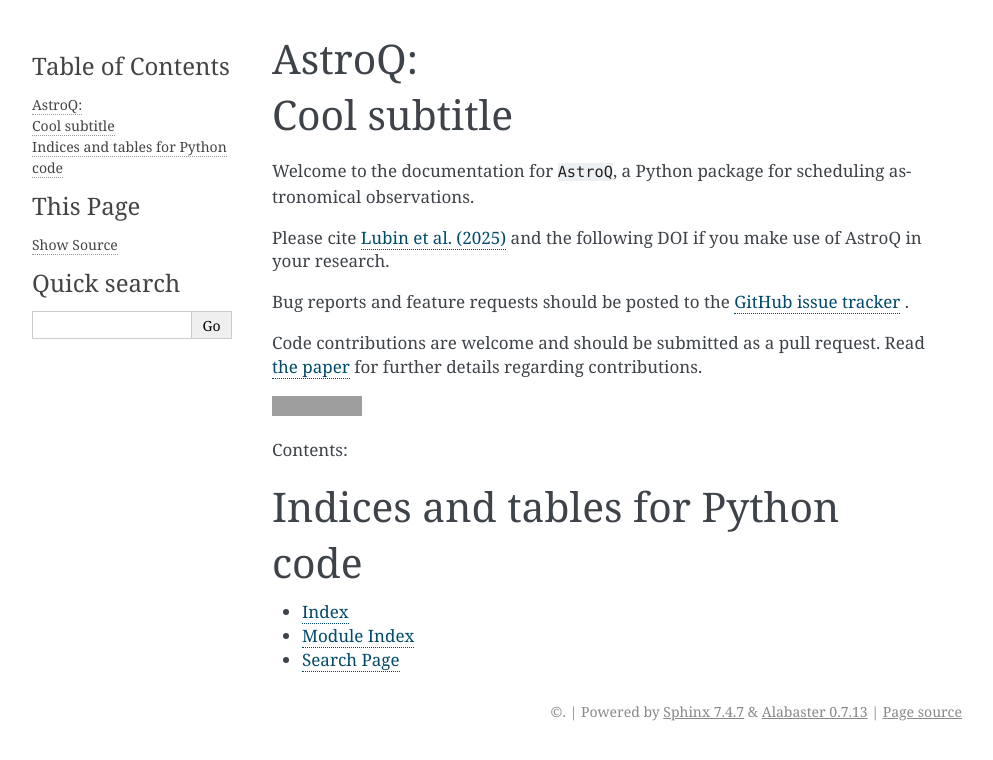
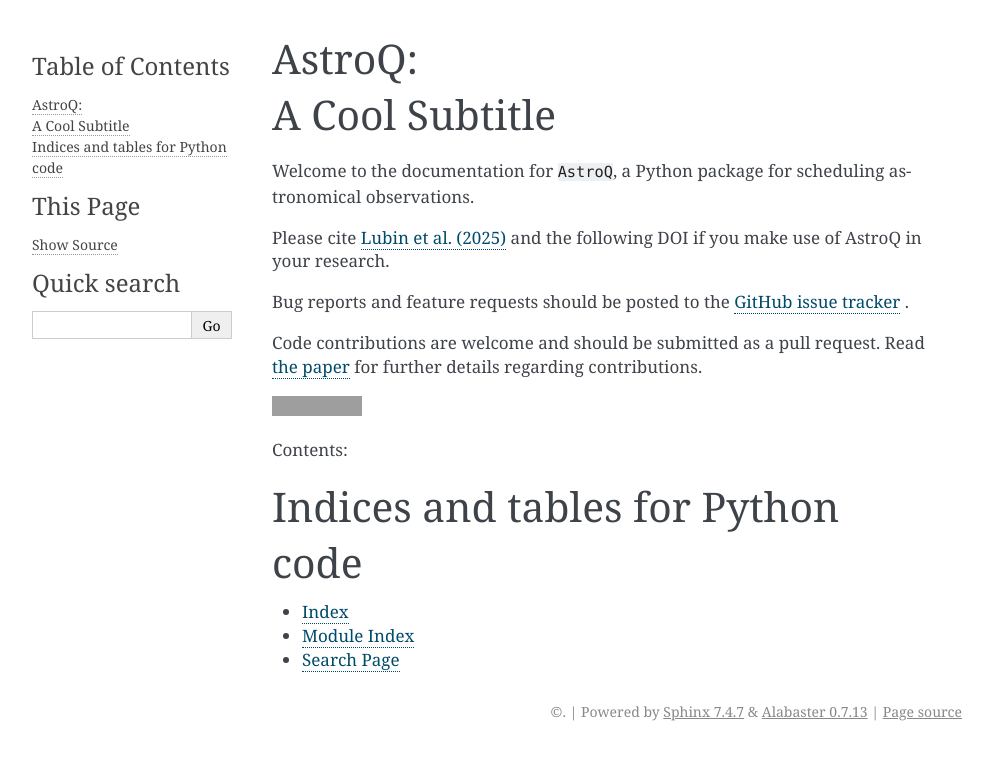
Before and after one commit to jluby127/AstroQ, a Sphinx documentation site: the page built from docs/index.rst, in a window 1280 px wide. Shown: the top 760 px of the page, without its empty margins (148-1141 px from the left). Built offline with Sphinx 7.4.7, drawn with Linux system fonts in a browser that asks for light colours; pages that are not in the unit, such as notebooks, are missing from menus; grey boxes are pictures that could not be loaded.

```diff
--- a/docs/index.rst
+++ b/docs/index.rst
@@ -2,7 +2,7 @@
 
    <br />
 
-AstroQ: |br| Cool subtitle
+AstroQ: |br| A Cool Subtitle
 ================================================
 
 Welcome to the documentation for ``AstroQ``, a Python package for
```
